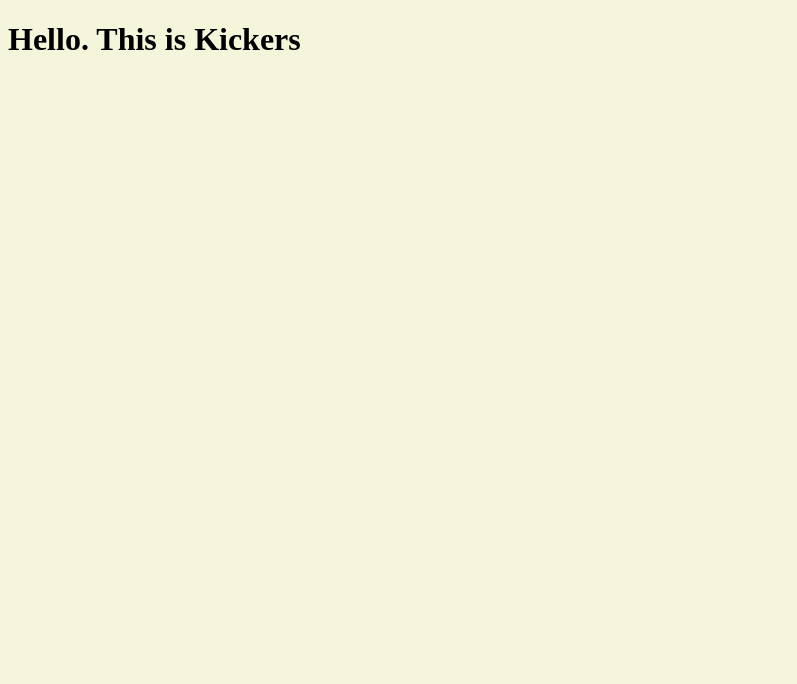
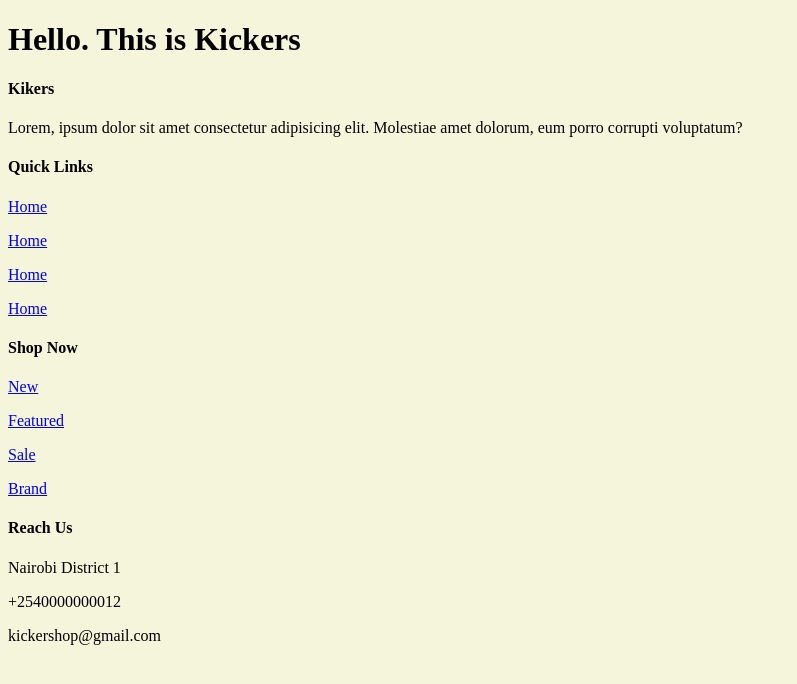
Before and after one commit to paulmagadi/Shoes-Shop-Ecommerce, a Django app: page / in a window 1280 px wide. Shown: the top 684 px of the page, without its empty margins (0-797 px from the left). Run offline with Django 5.2, Linux system fonts and the light colour scheme.

Commit message:
modified:   Shoes_Shop/main/templates/main/base.html 	modified:   Shoes_Shop/main/templates/main/footer.html

```diff
--- a/Shoes_Shop/main/templates/main/base.html
+++ b/Shoes_Shop/main/templates/main/base.html
@@ -13,7 +13,7 @@
     {% block content %}
 
     {% endblock content %}
-
+    {% include 'main/footer.html' %}
 
 
 </body>
--- a/Shoes_Shop/main/templates/main/footer.html
+++ b/Shoes_Shop/main/templates/main/footer.html
@@ -1,25 +1,25 @@
 <footer>
     <div class="footer-container">
         <div class="footer-col">
-            <h1>Kikers</h1>
+            <h4>Kikers</h4>
             <p>Lorem, ipsum dolor sit amet consectetur adipisicing elit. Molestiae amet dolorum, eum porro corrupti voluptatum?</p>
         </div>
         <div class="footer-col">
-            <h1>Quick Links</h1>
-            <a href="#">Home</a>
-            <a href="#">Home</a>
-            <a href="#">Home</a>
-            <a href="#">Home</a>
+            <h4>Quick Links</h4>
+            <p><a href="#">Home</a></p>
+            <p><a href="#">Home</a></p>
+            <p><a href="#">Home</a></p>
+            <p><a href="#">Home</a></p>
         </div>
         <div class="footer-col">
-            <h1>Shop Now</h1>
-            <a href="#">New</a>
-            <a href="#">Featured</a>
-            <a href="#">Sale</a>
-            <a href="#">Brand</a>
+            <h4>Shop Now</h4>
+            <p><a href="#">New</a></p>
+            <p><a href="#">Featured</a></p>
+            <p><a href="#">Sale</a></p>
+            <p><a href="#">Brand</a></p>
         </div>
         <div class="footer-col">
-            <h1>Reach Us</h1>
+            <h4>Reach Us</h4>
             <p>Nairobi District 1</p>
             <p>+2540000000012</p>
             <p>kickershop@gmail.com</p>
```
